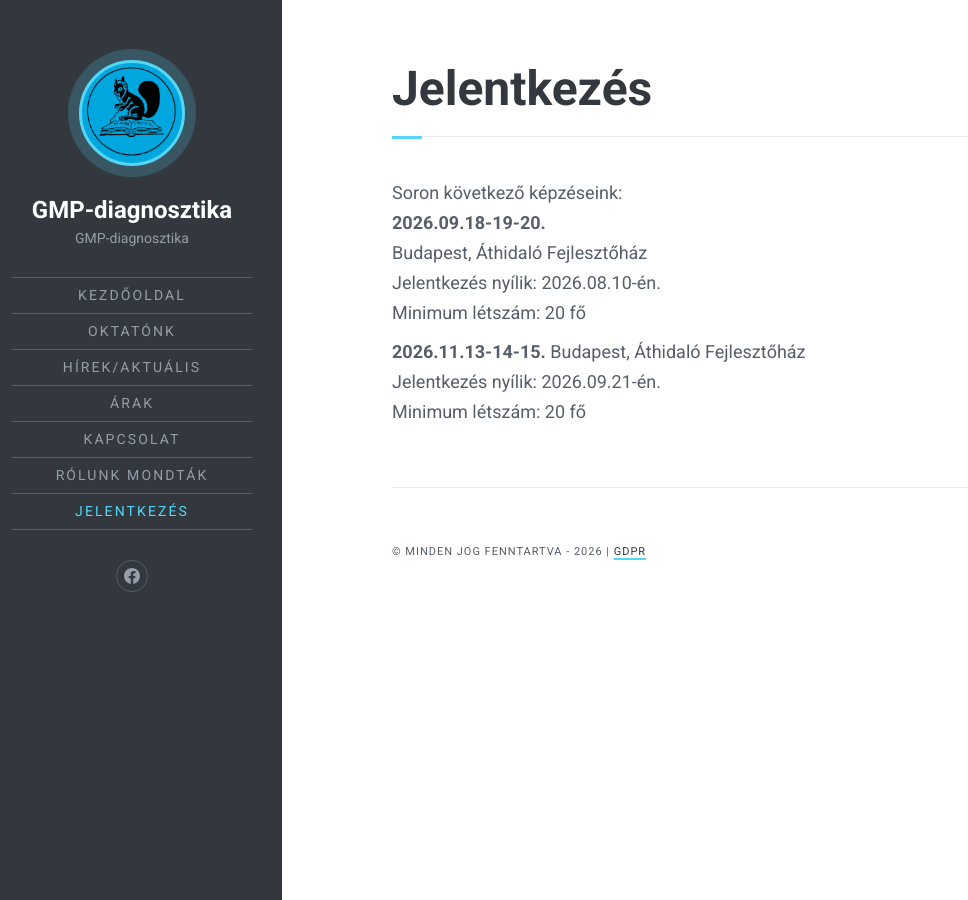
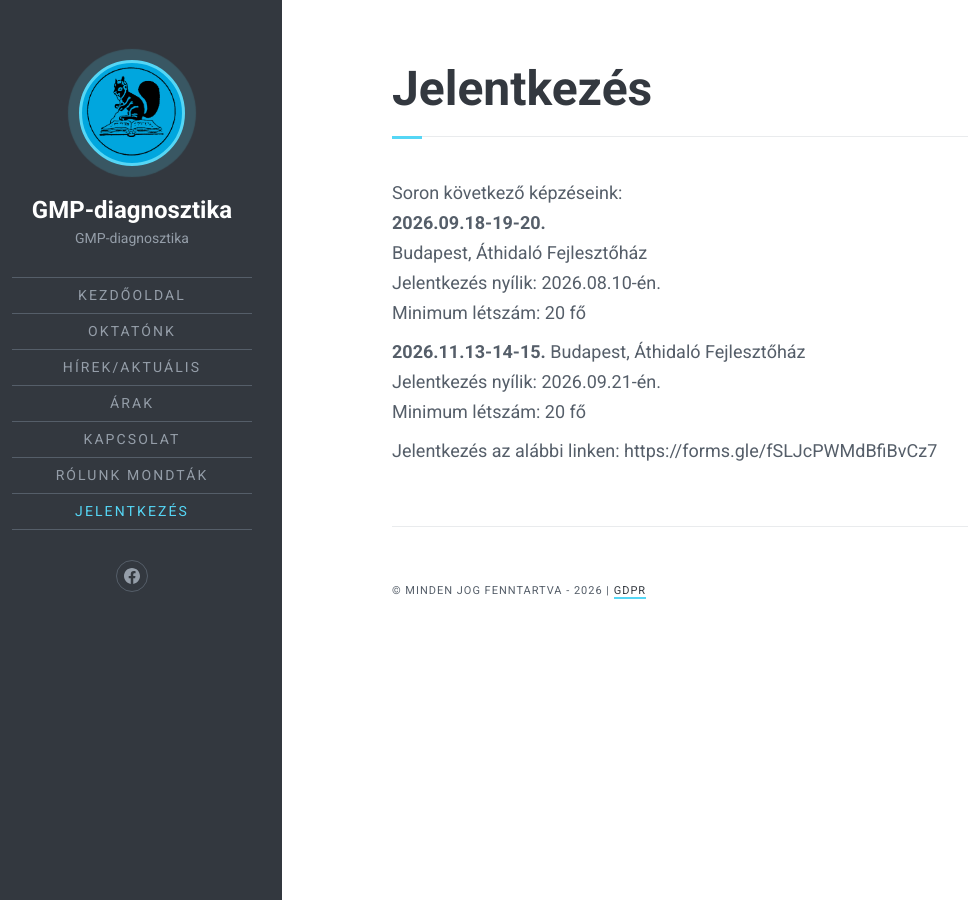
Before and after one commit to gmpdiagnosztika/gmpdiagnosztika.github.io, a Jekyll site: the page built from jelentkezes.md, in a window 1280 px wide. Shown: the whole page, without its empty margins (18-986 px from the left). Built offline with Jekyll 4.4.1, drawn with Linux system fonts in a browser that asks for light colours; comment, search, counter and statistics services are not loaded.

Commit message:
jelentkezes_n

```diff
--- a/jelentkezes.md
+++ b/jelentkezes.md
@@ -13,3 +13,6 @@ Minimum létszám: 20 fő
 Budapest, Áthidaló Fejlesztőház
 Jelentkezés nyílik: 2026.09.21-én.
 Minimum létszám: 20 fő
+
+Jelentkezés az alábbi linken:
+https://forms.gle/fSLJcPWMdBfiBvCz7
```
